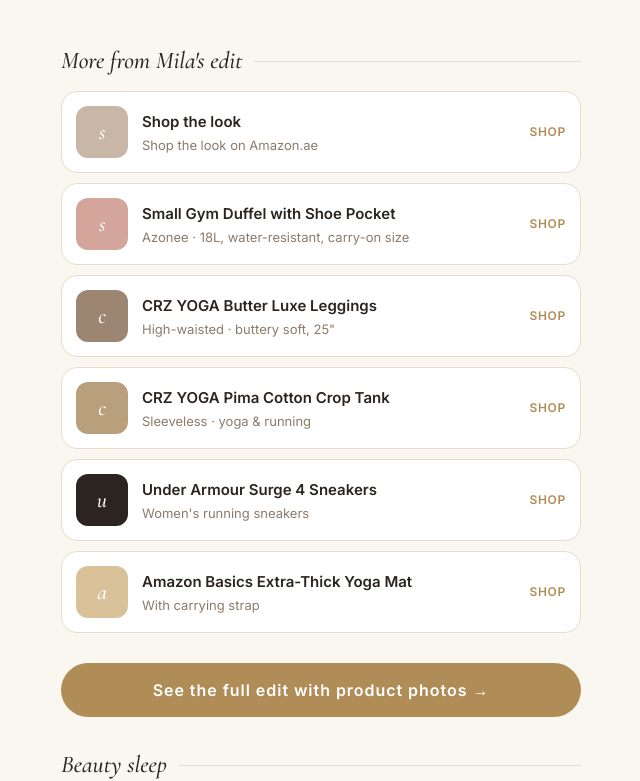
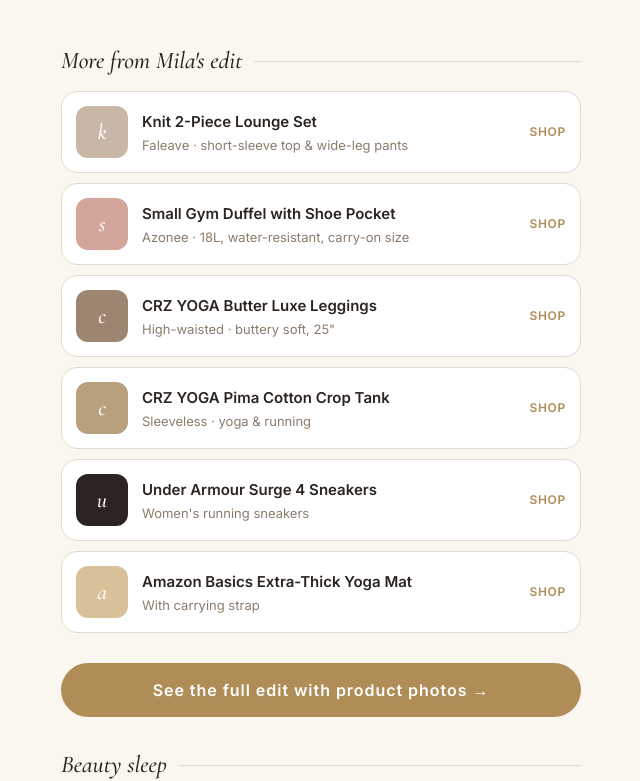
Before and after one commit to spinoblues/youtube-autopilot-site, a plain HTML site: page mila/index.html in a window 1280 px wide. Shown: the part 2405-3186 px from the top of the page, without its empty margins (319-959 px from the left). Drawn offline with nearby package versions, Linux system fonts and the light colour scheme.

Commit message:
Sync Mila shop page from Pinterest (11 featured)

```diff
--- a/mila/index.html
+++ b/mila/index.html
@@ -109,8 +109,8 @@
   <section>
     <h2>More from Mila's edit</h2>
     <a class="card" href="https://www.amazon.ae/dp/B0C4F9XQWJ?tag=milablanc-21" target="_blank" rel="sponsored nofollow noopener">
-      <span class="swatch" style="background:#c8b6a6">s</span>
-      <span class="info"><span class="name">Shop the look</span><span class="why" style="display:block">Shop the look on Amazon.ae</span></span>
+      <span class="swatch" style="background:#c8b6a6">k</span>
+      <span class="info"><span class="name">Knit 2-Piece Lounge Set</span><span class="why" style="display:block">Faleave · short-sleeve top &amp; wide-leg pants</span></span>
       <span class="cta">Shop</span>
     </a>
     <a class="card" href="https://www.amazon.ae/dp/B0FLQFHB1K?tag=milablanc-21" target="_blank" rel="sponsored nofollow noopener">
```
